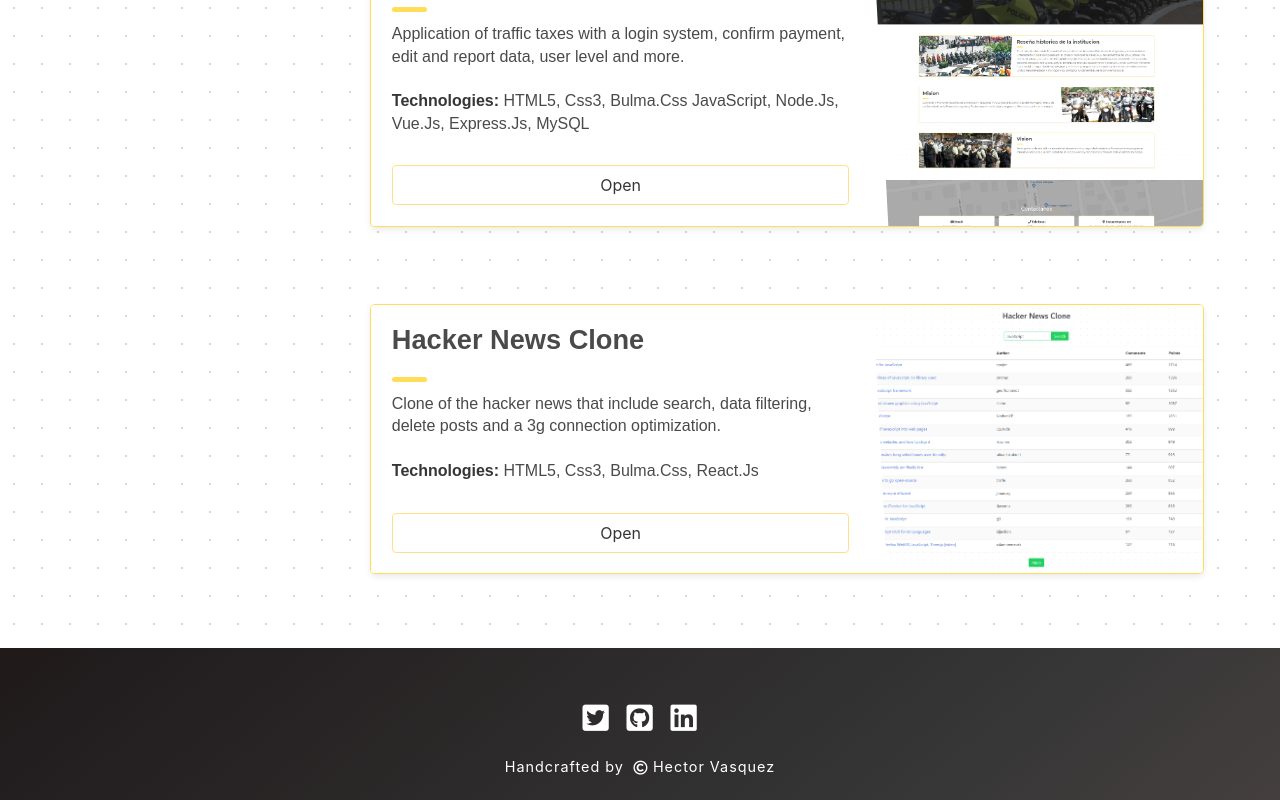
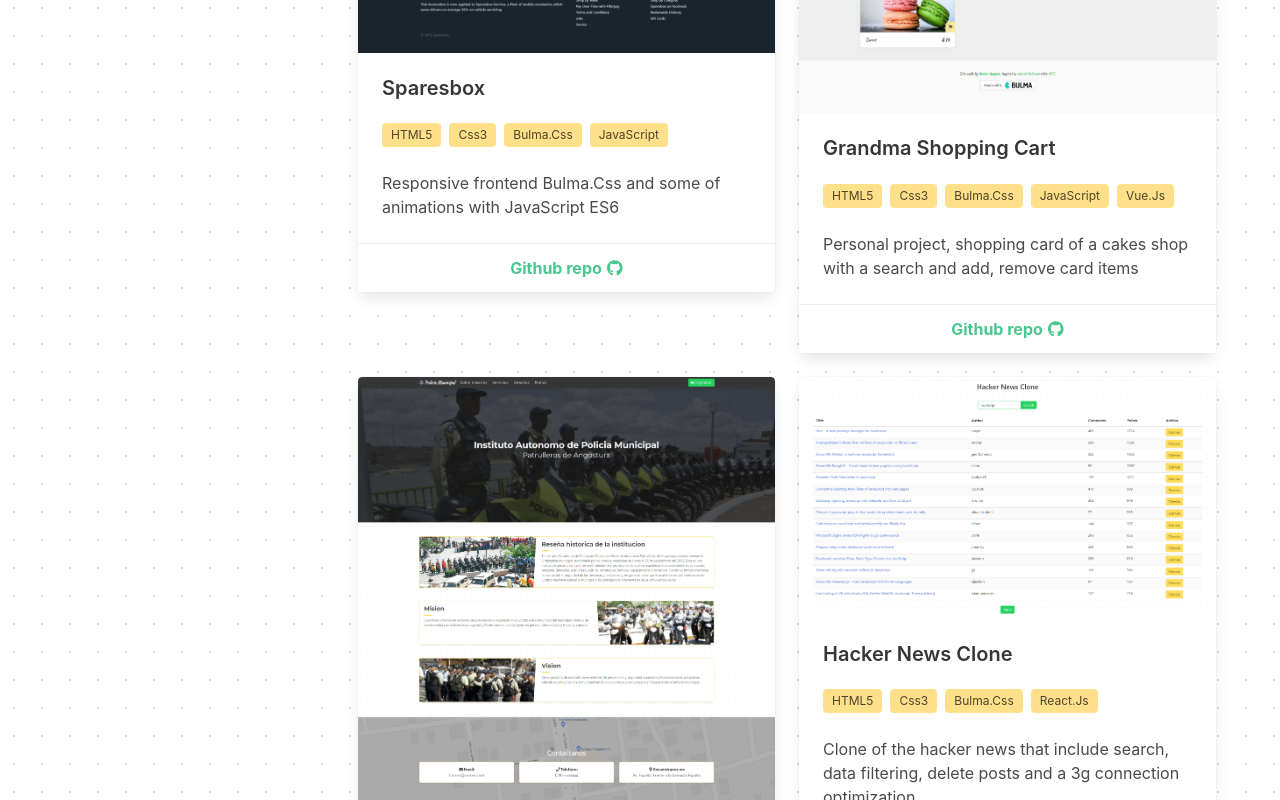
Before and after one commit to Hvasquezdev/portfolio-vue, a Vue app: page / in a window 1280 px wide. Shown: the part 1540-2340 px from the top of the page. Built offline with nearby package versions, Linux system fonts and the light colour scheme.

Commit message:
Card projects new design

```diff
--- a/src/components/CardComponent.vue
+++ b/src/components/CardComponent.vue
@@ -1,48 +1,78 @@
 <template>
-  <div class="column is-12">
-    <div class="blog-card alt is-width-100 about-card">
-      <div class="meta">
-        <div class="photo" v-bind:style="{backgroundImage: 'url(' + cardData.img + ')', backgroundPosition: 'top'}"></div>
-      </div>
-      <div class="description">
-        <h2 class="has-text-weight-bold">{{ cardData.name }}</h2>
-        <p>
-          {{ cardData.descrip }} <br /> <br />
-          <strong>Technologies:</strong> {{ cardData.tech }}
-        </p>
-        <button @click="toggleModal" class="button is-warning is-outlined">Open</button>
+  <div class="card">
+    <div class="card-image">
+      <figure class="image">
+        <img :src="img" :alt="name">
+      </figure>
+    </div>
+
+    <div class="card-content">
+      <div class="media">
+        <div class="media-content">
+          <p class="title is-5">
+            {{ name }}
+          </p>
+          <div class="tags">
+            <span
+              class="tag is-warning"
+              v-for="(tech, index) in technologies"
+              :key="index"
+            >
+              {{ tech }}
+            </span>
+          </div>
+          <p class="content">
+            {{ description }}
+          </p>
+        </div>
       </div>
     </div>
+    <footer class="card-footer">
+      <a
+        class="card-footer-item has-text-success"
+        :href="github"
+        target="_blank"
+      >
+        <strong>Github repo</strong>
+        <span class="icon is-small">
+          <i class="fab fa-github"></i>
+        </span>
+      </a>
+    </footer>
   </div>
 </template>
 
 <script>
 export default {
   name: 'CardComponent',
-  props: ['imgComp' ,'img', 'name', 'technologies', 'description'],
-  data() {
-    return {
-      cardData: {
-        img: this.imgComp,
-        name: this.name,
-        tech: this.technologies,
-        descrip: this.description
-      }
-    }
-  },
-  methods: {
-    toggleModal() {
-      this.$store.dispatch('toggleModal', this.cardData);
-    }
-  }
+  props: ['img', 'name', 'technologies', 'description', 'github'],
 }
 </script>
 
 <style lang="scss" scoped>
-@import '../assets/css/card.scss';
 .card {
+  border-radius: 4px;
+  overflow: hidden;
+  transition: all .3s;
   &:hover {
+    box-shadow: 0 10px 20px rgba(0, 0, 0, 0.19), 0 6px 6px rgba(0, 0, 0, 0.23);
+  }
+  .media {
+    .media-left {
+      .image {
+        border-radius: 4px;
+        overflow: hidden;
+      }
+    }
+  }
+  .card-footer-item {
     cursor: pointer;
+    &:hover {
+      background-color: hsl(0, 0%, 96%);
+    }
+    .icon {
+      margin-left: 5px;
+    }
   }
 }
 </style>
--- a/src/components/CertificationsCard.vue
+++ b/src/components/CertificationsCard.vue
@@ -2,7 +2,7 @@
   <div class="card">
     <div class="card-image">
       <figure class="image">
-        <img :src="certification.img" alt="">
+        <img :src="certification.img" :alt="certification.name">
       </figure>
     </div>
 
--- a/src/constants/projects.js
+++ b/src/constants/projects.js
@@ -2,26 +2,30 @@ const projects = [
   {
     imgComp: require('../assets/sparesbox-comp-min.png'),
     name: 'Sparesbox',
-    tech: 'HTML5, Css3, Bulma.Css, JavaScript',
-    description: 'Responsive frontend Bulma.Css and some of animations with JavaScript ES6'
+    tech: ['HTML5', 'Css3', 'Bulma.Css', 'JavaScript'],
+    description: 'Responsive frontend Bulma.Css and some of animations with JavaScript ES6',
+    github: ''
   },
   {
     imgComp: require('../assets/cart-comp-min.png'),
     name: 'Grandma Shopping Cart',
-    tech: 'HTML5, Css3, Bulma.Css JavaScript, Vue.Js',
-    description: 'Personal project, shopping card of a cakes shop with a search and add, remove card items'
+    tech: ['HTML5', 'Css3', 'Bulma.Css', 'JavaScript', 'Vue.Js'],
+    description: 'Personal project, shopping card of a cakes shop with a search and add, remove card items',
+    github: 'https://github.com/Hvasquezdev/Vue-Shopping-Cart'
   },
   {
     imgComp: require('../assets/policia-comp-min.png'),
     name: 'Policia Municipal, Patrulleros de Angostura',
-    tech: 'HTML5, Css3, Bulma.Css JavaScript, Node.Js, Vue.Js, Express.Js, MySQL',
-    description: 'Application of traffic taxes with a login system, confirm payment, edit and report data, user level and more.'
+    tech: ['HTML5', 'Css3', 'Bulma.Css', 'JavaScript', 'Node.Js', 'Vue.Js', 'Express.Js', 'MySQL'],
+    description: 'Application of traffic taxes with a login system, confirm payment, edit and report data, user level and more.',
+    github: 'https://github.com/Hvasquezdev/policia-municipal-app'
   },
   {
     imgComp: require('../assets/hacker-comp-min.png'),
     name: 'Hacker News Clone',
-    tech: 'HTML5, Css3, Bulma.Css, React.Js',
-    description: 'Clone of the hacker news that include search, data filtering, delete posts and a 3g connection optimization.'
+    tech: ['HTML5', 'Css3', 'Bulma.Css', 'React.Js'],
+    description: 'Clone of the hacker news that include search, data filtering, delete posts and a 3g connection optimization.',
+    github: 'https://github.com/Hvasquezdev/HackerNewsClone'
   }
 ];
 
--- a/src/views/Home.vue
+++ b/src/views/Home.vue
@@ -18,12 +18,13 @@
               </ul>
             </div>
             <div class="columns is-multiline">
-              <div class="column is-12" v-for="(project, index) in projects" :key="index">
+              <div class="column is-6" v-for="(project, index) in projects" :key="index">
                 <CardComponent
-                  :imgComp="project.imgComp"
+                  :img="project.imgComp"
                   :name="project.name"
                   :technologies="project.tech"
                   :description="project.description"
+                  :github="project.github"
                 />
               </div>
             </div>
```
